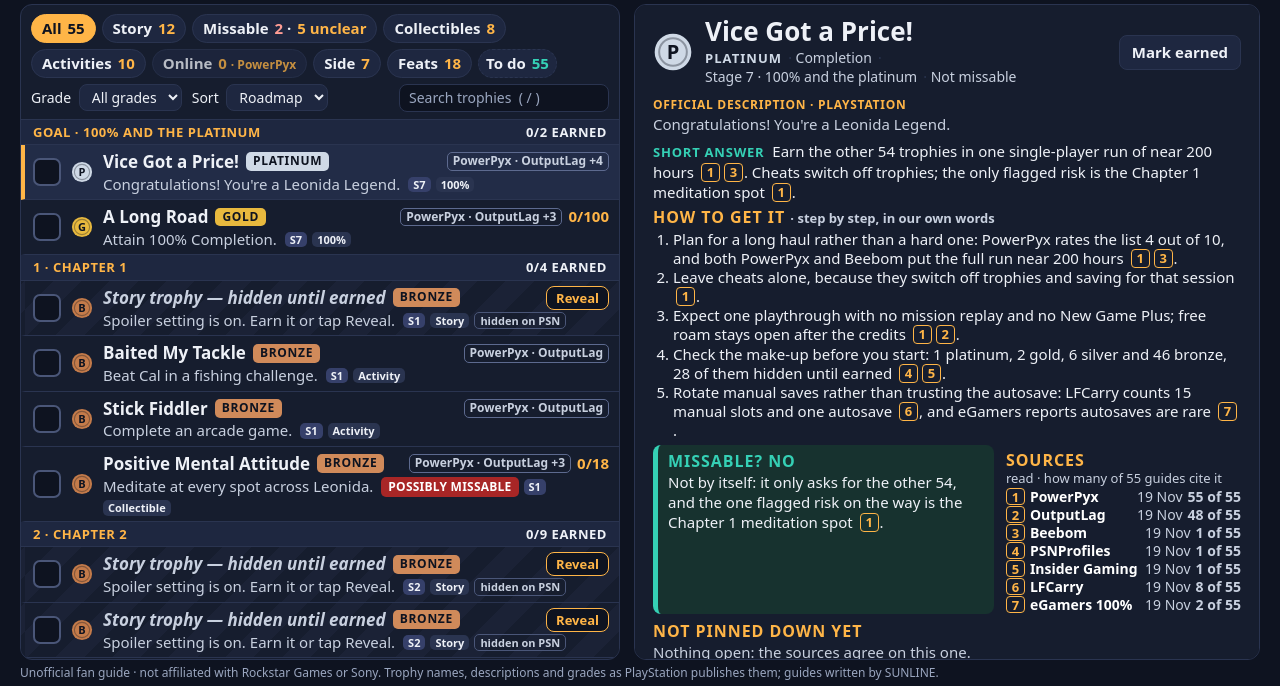
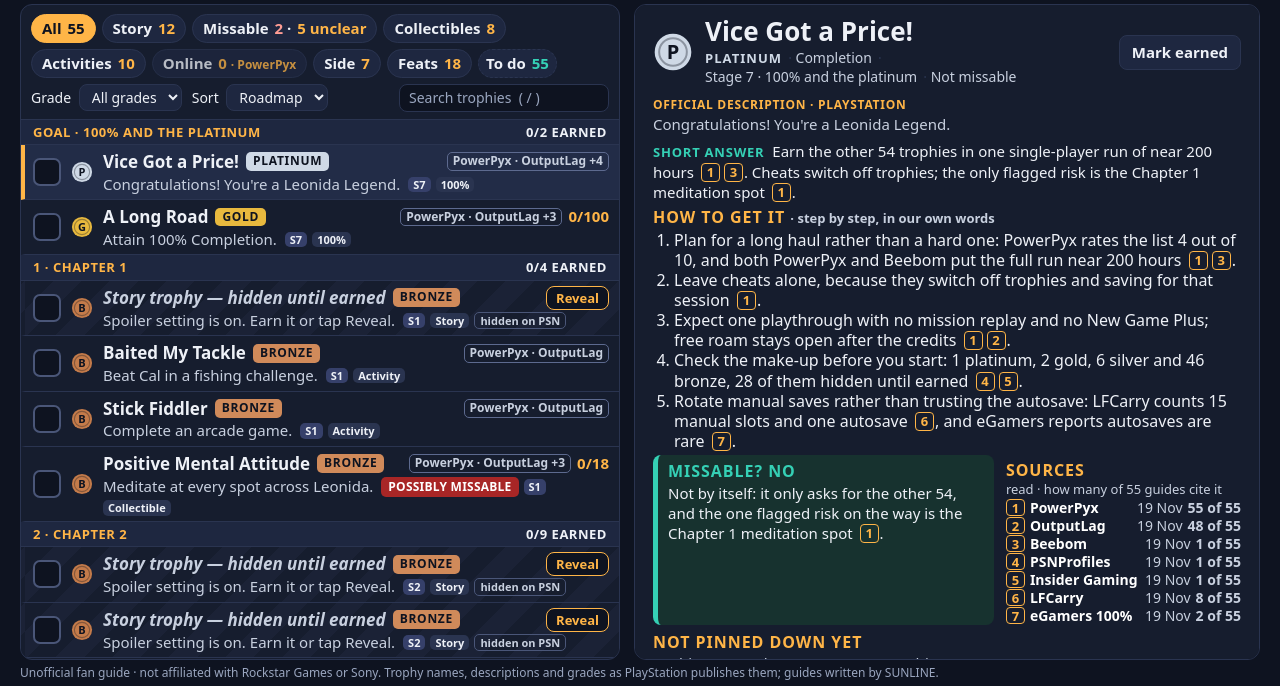
Before and after one commit to nightshift-labs-ai/sunline-trophy-guide, a plain HTML site: page app/index.html in a window 1280 px wide. Shown: the part 114-800 px from the top of the page. Drawn offline with Linux system fonts and the light colour scheme.

Commit message:
SUNLINE G8 1b: numbered steps one size larger (15 -> 16 px, line height 1.26) in the room 1a freed; the short answer stays at 15 px because at 16 px it wraps to a third line holding only its last cite (tried and reverted). On shot 1 the window line's last cite and the last source row (LFCarry) stay inside the pane; shot 1 re-taken (255,911 B), cut text 0
Co-Authored-By: Claude Opus 5.5 <noreply@anthropic.com>

```diff
--- a/app/css/sunline.css
+++ b/app/css/sunline.css
@@ -482,9 +482,9 @@ body[data-route="roadmap"] .view, body[data-route="missables"] .view { grid-temp
   color: var(--teal);
 }
 
-.steps { margin: 0; padding-left: 20px; font-size: 15px; }
+.steps { margin: 0; padding-left: 21px; font-size: 16px; }
 
-.steps li { margin: 0; line-height: 1.28; }
+.steps li { margin: 0; line-height: 1.26; }
 
 .answer + .howto h3 { margin-top: 4px; }
 
```
Also changed, not shown: screenshots/1-checklist-guide.jpg.
